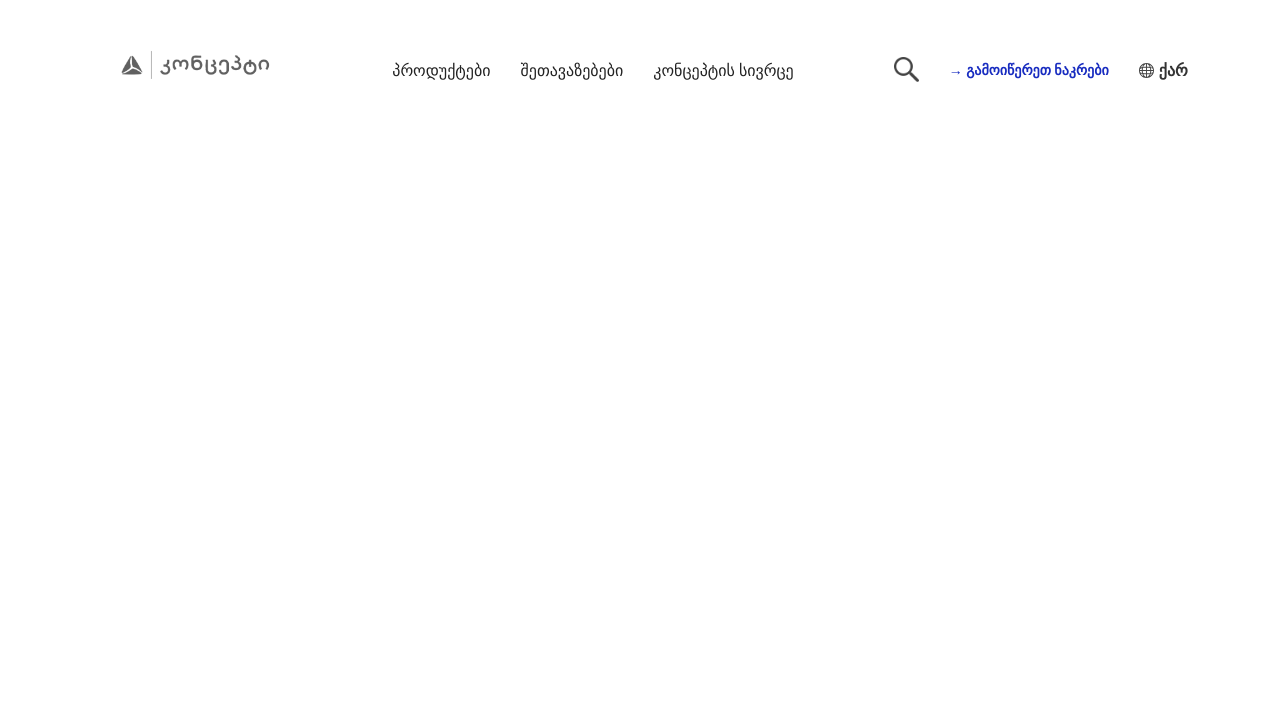
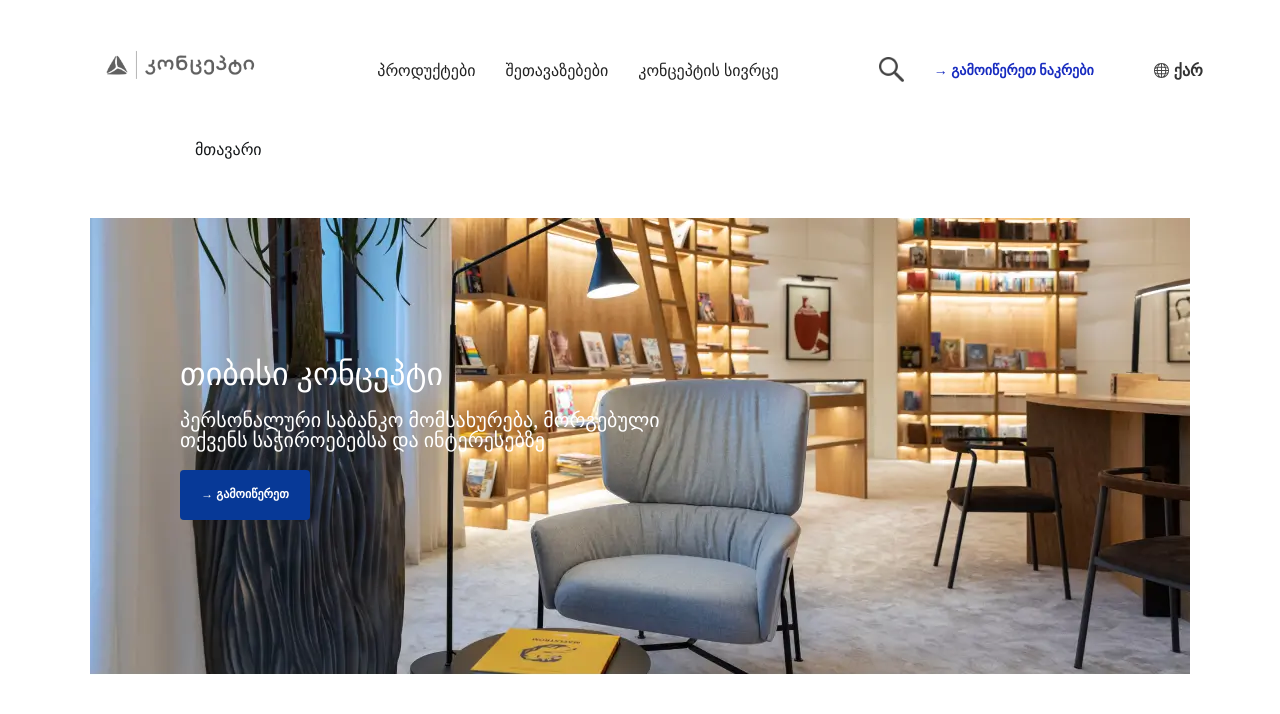
Before and after one commit to ani-ananiashvili/TBC_Concept, a plain HTML site: page index.html in a window 1280 px wide. Drawn offline with Linux system fonts and the light colour scheme.

Commit message:
add workspace image section

```diff
--- a/css/style.css
+++ b/css/style.css
@@ -1,3 +1,5 @@
+/* header section */
+
 .logo-img {
   width: 200px;
 }
@@ -43,10 +45,72 @@ header {
   line-height: 1.4;
 }
 
-.lastHeaderDiv :nth-child(3) {
+.lastHeaderDiv :nth-child(4) {
   display: flex;
   align-items: center;
   gap: 5px;
   color: #333;
   font-weight: 700;
 }
+
+.burger-menu {
+  width: 20px;
+  display: none;
+}
+
+/* workspace image section */
+
+.room-image-section {
+  display: flex;
+  flex-direction: column;
+  gap: 60px;
+}
+
+.room-image-section h5 {
+  margin-left: 195px;
+  color: #141719;
+  font-weight: 500;
+}
+
+.room-image-div {
+  display: flex;
+  margin: 0 auto;
+  position: relative;
+}
+
+.image-text {
+  display: flex;
+  flex-direction: column;
+  gap: 20px;
+  position: absolute;
+  width: 540px;
+  margin: 140px 90px;
+}
+
+.image-text p {
+  font-size: 20px;
+}
+
+.image-text
+h1,
+p,
+a {
+  color: #fff;
+}
+
+.image-text h1 {
+  font-size: 32px;
+}
+
+.image-text a {
+  background-color: #073997;
+  border-radius: 4px;
+  font-size: 12px;
+  font-weight: 700;
+  line-height: 1.33;
+  display: flex;
+  justify-content: center;
+  align-items: center;
+  width: 130px;
+  height: 50px;
+}
--- a/index.html
+++ b/index.html
@@ -10,6 +10,8 @@
     <link rel="stylesheet" href="css/style.css" />
   </head>
   <body>
+    <!-- header section -->
+
     <header>
       <a href="index.html"
         ><img class="logo-img" src="images/concept.png" alt="logo"
@@ -27,9 +29,31 @@
         /></a>
         <a href="#">&rarr; გამოიწერეთ ნაკრები</a>
         <a href="#"
+          ><img class="burger-menu" src="images/menu.png" alt="menu"
+        /></a>
+        <a href="#"
           ><img class="globe" src="images/globe.svg" alt="icon" />ქარ</a
         >
       </div>
     </header>
+
+    <!-- workspace image section -->
+
+    <main>
+      <section class="room-image-section">
+        <h5>მთავარი</h5>
+        <div class="room-image-div">
+          <img src="images/room-image.webp" alt="" />
+          <div class="image-text">
+            <h1>თიბისი კონცეპტი</h1>
+            <p>
+              პერსონალური საბანკო მომსახურება, მორგებული თქვენს საჭიროებებსა და
+              ინტერესებზე
+            </p>
+            <a href="#">&rarr; გამოიწერეთ</a>
+          </div>
+        </div>
+      </section>
+    </main>
   </body>
 </html>
```
Also changed, not shown: images/menu.png (added), images/room-image.webp (added). Lines whose indentation alone changed are shown as unchanged.
